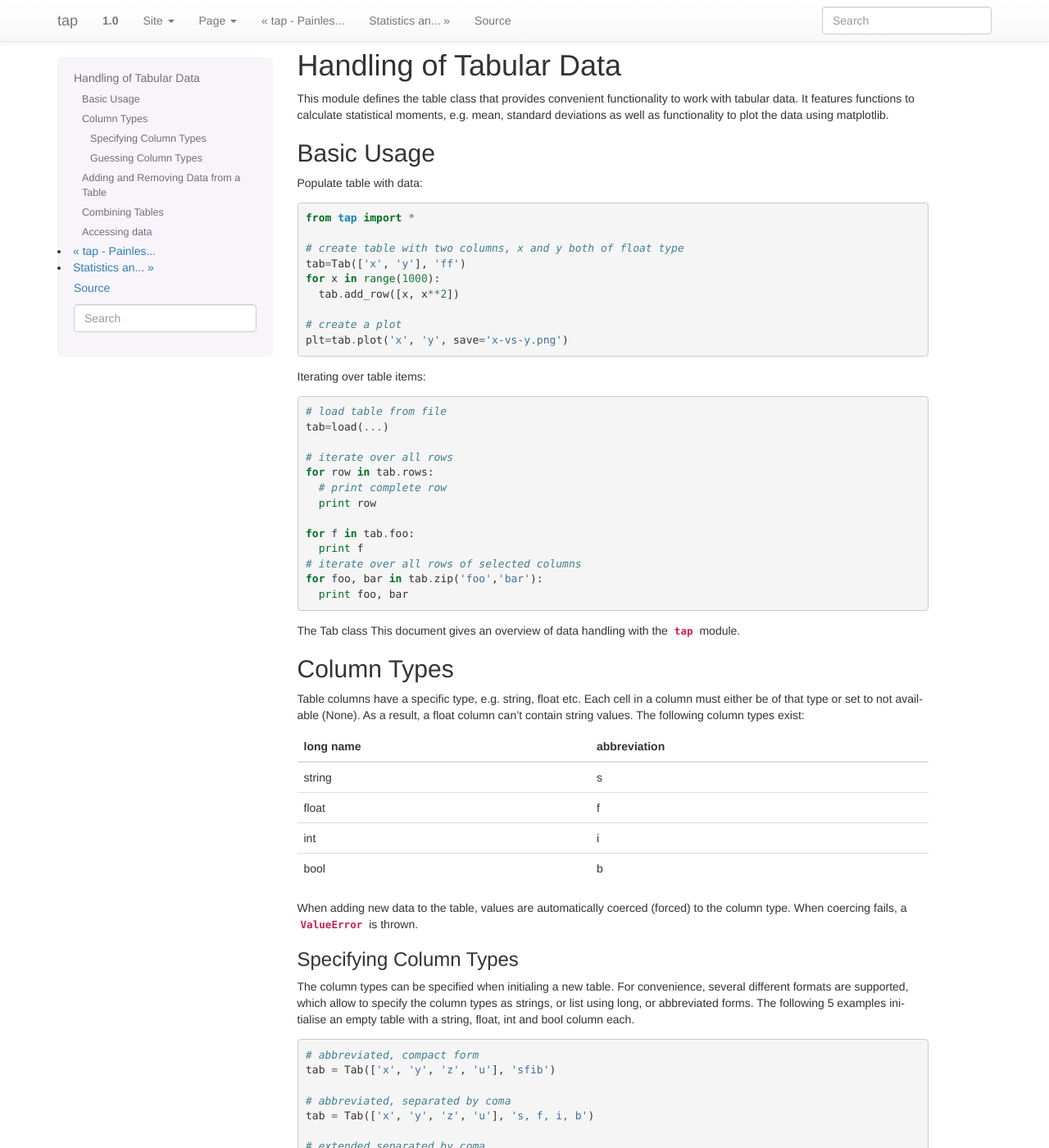
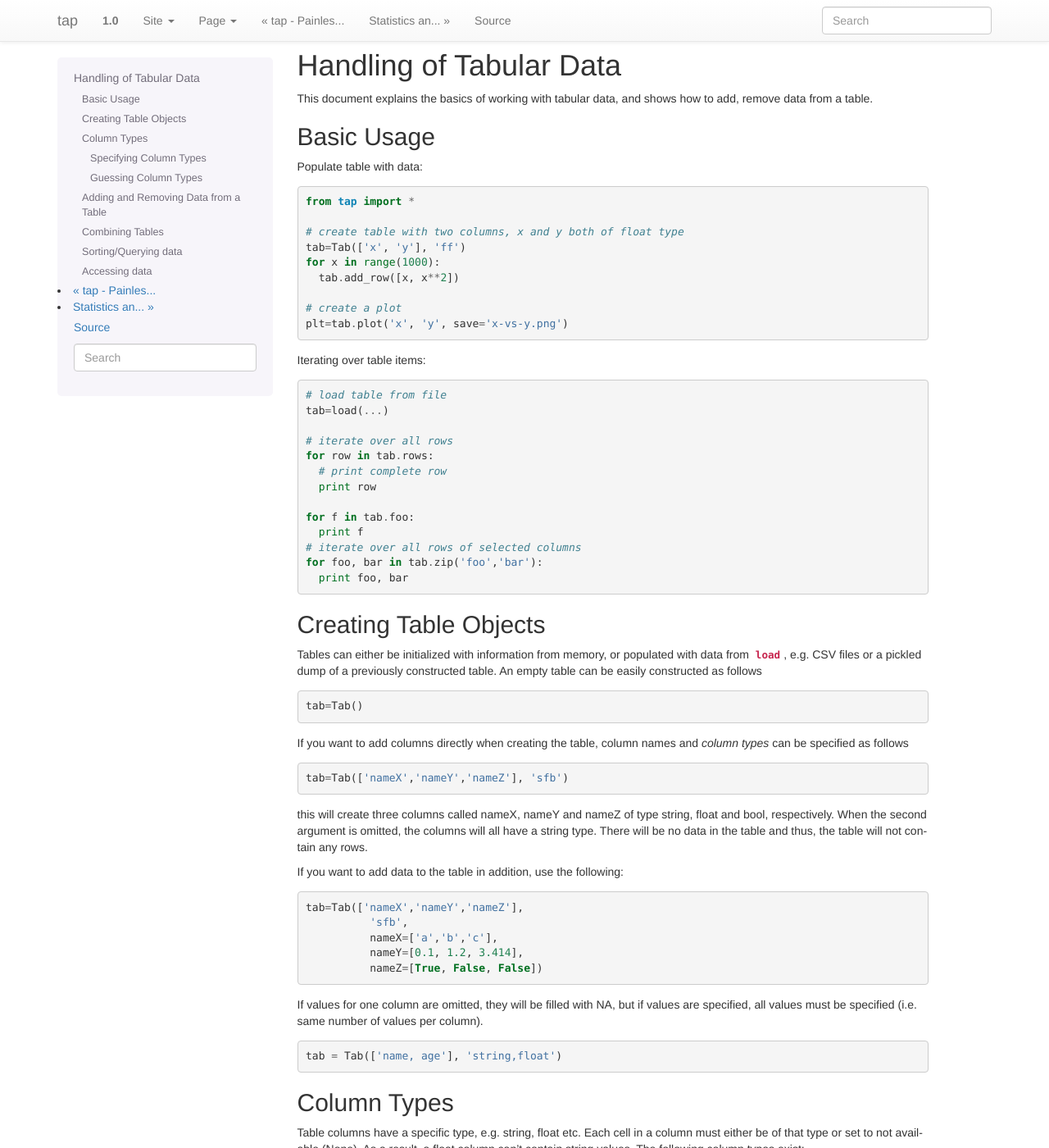
Before and after one commit to biasmv/tap, a Sphinx documentation site: the page built from docs/data.rst, in a window 1280 px wide and 1400 px high. Shown: the whole window at 82% size. Built offline with Sphinx 7.4.7, drawn with Linux system fonts in a browser that asks for light colours; formulas are drawn with MathJax 3; some of the changed text lies outside the part shown.

Commit message:
add more documentation

```diff
--- a/docs/data.rst
+++ b/docs/data.rst
@@ -1,13 +1,8 @@
 Handling of Tabular Data
 ================================================================================
 
-.. module:: tap
-  :synopsis: painless tabular data management for python
-
-This module defines the table class that provides convenient functionality to
-work with tabular data. It features functions to calculate statistical moments,
-e.g. mean, standard deviations as well as functionality to plot the data using
-matplotlib.
+This document explains the basics of working with tabular data, and shows how
+to add, remove data from a table.
 
 Basic Usage
 --------------------------------------------------------------------------------
@@ -45,10 +40,49 @@ Iterating over table items:
     print foo, bar
 
 
+Creating Table Objects
+--------------------------------------------------------------------------------
+
+Tables can either be initialized with information from memory, or populated with
+data from :func:`load <external sources>`, e.g. CSV files or a pickled dump of a
+previously constructed table. An empty table can be easily constructed as
+follows
+
+.. code-block:: python
+
+  tab=Tab()
+
+If you want to add columns directly when creating the table, column names
+and *column types* can be specified as follows
+
+.. code-block:: python
+
+  tab=Tab(['nameX','nameY','nameZ'], 'sfb')
+
+this will create three columns called nameX, nameY and nameZ of type string,
+float and bool, respectively. When the second argument is omitted, the
+columns will all have a string type. There will be no data in the table and
+thus, the table will not contain any rows.
 
 
-The Tab class
-This document gives an overview of data handling with the :mod:`tap` module.
+If you want to add data to the table in addition, use the following:
+
+.. code-block:: python
+
+  tab=Tab(['nameX','nameY','nameZ'],
+            'sfb',
+            nameX=['a','b','c'],
+            nameY=[0.1, 1.2, 3.414],
+            nameZ=[True, False, False])
+
+If values for one column are omitted, they will be filled with NA, but if
+values are specified, all values must be specified (i.e. same number of
+values per column).
+
+.. code-block:: python
+
+  tab = Tab(['name, age'], 'string,float')
+
 
 
 Column Types
@@ -133,6 +167,16 @@ Combining Tables
 .. autofunction:: tap.merge
 
 
+
+Sorting/Querying data
+--------------------------------------------------------------------------------
+
+
+.. automethod:: tap.Tab.sort
+.. automethod:: tap.Tab.empty
+.. automethod:: tap.Tab.get_unique
+.. automethod:: tap.Tab.has_col
+
 Accessing data
 --------------------------------------------------------------------------------
 
--- a/docs/stats.rst
+++ b/docs/stats.rst
@@ -18,3 +18,7 @@ Statistics and Data Analysis
 .. automethod:: tap.Tab.compute_enrichment
 .. automethod:: tap.Tab.compute_mcc
 .. automethod:: tap.Tab.optimal_prefactors
+.. automethod:: tap.Tab.stats
+.. automethod:: tap.Tab.row_mean
+.. automethod:: tap.Tab.sum
+.. automethod:: tap.Tab.paired_t_test
```
Also changed, not shown: docs/index.rst (+16 -2 lines), tap/__init__.py (line endings or trailing spaces), 1 other file.
